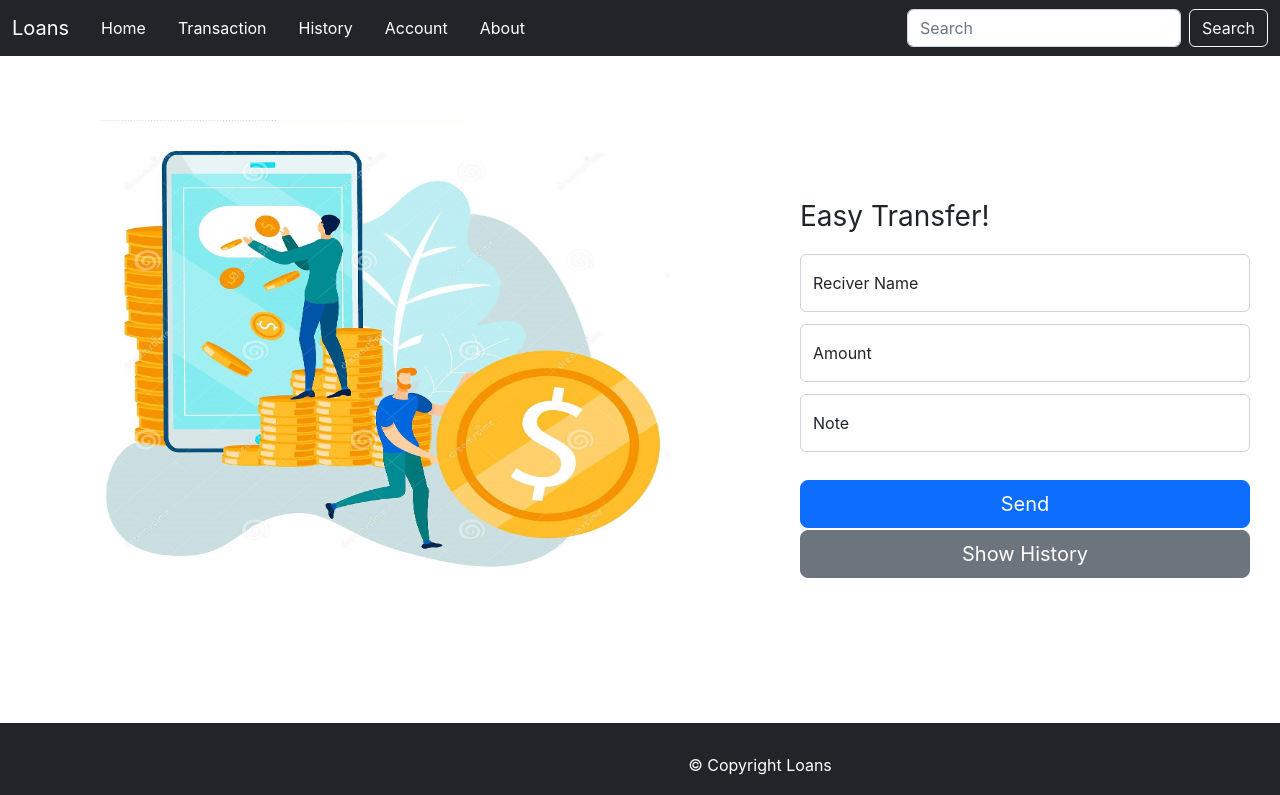
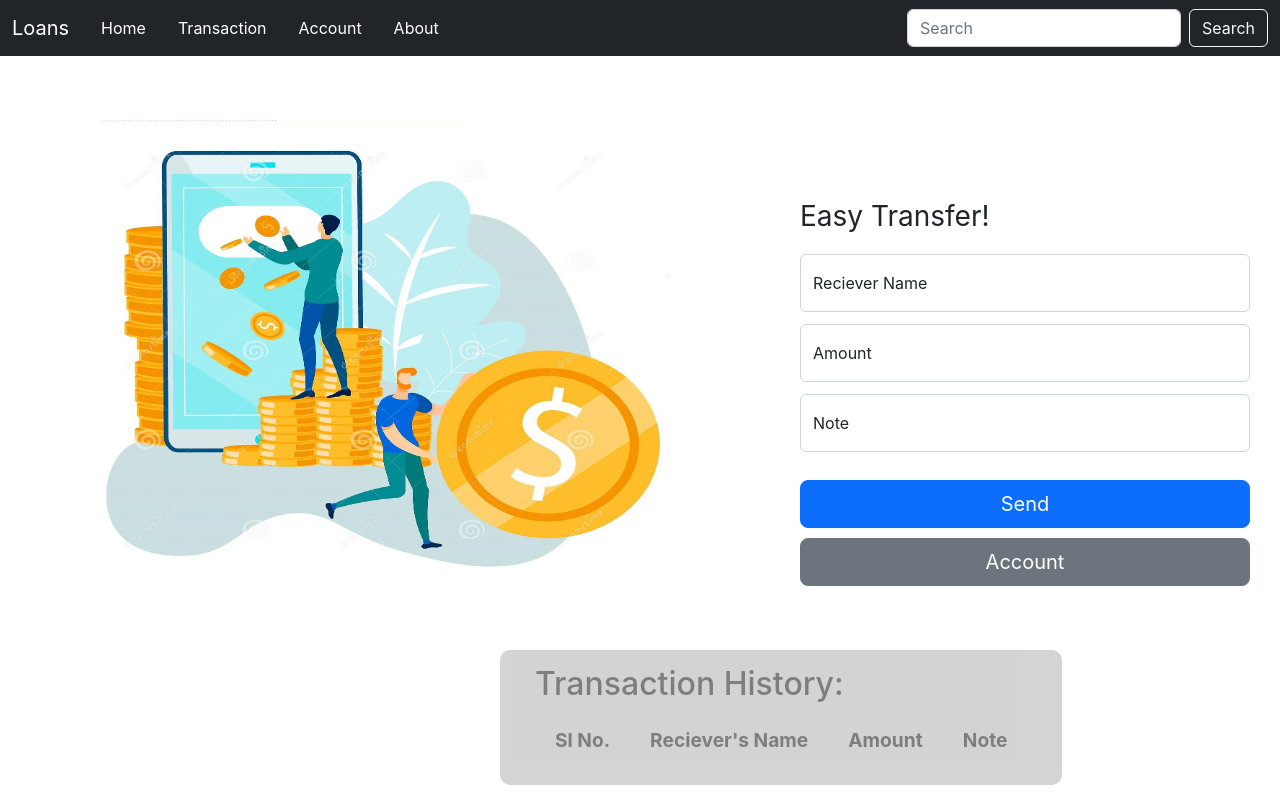
Before and after one commit to Midnight-thinker/banking, a React (Create React App) app: page /transfer in a window 1280 px wide. Shown: the top 795 px of the page. Built offline with nearby package versions, Linux system fonts and the light colour scheme.

Commit message:
ninth change

```diff
--- a/src/App.css
+++ b/src/App.css
@@ -1,6 +1,6 @@
 
 .bg{
-    height: 713px;
+    height: 1013px;
     width: 1530px;
     opacity: 0.5;
 }
@@ -85,7 +85,7 @@
 
 .lists{
     position: absolute;
-    top: 200px;
+    top: 650px;
     left: 500px;
     background-color: darkgray;
     border-radius: 10px;
@@ -111,8 +111,8 @@ td{
     height: 110px;
     color: white;
     position: absolute;
-    top: 723px;
-    width:1520px;
+    top: 1023px;
+    width:1540px;
 
 }
 
@@ -128,7 +128,7 @@ i{
 
 .card{
     position: absolute;
-    top: 160px;
+    top: 200px;
     left: 900px;
 }
 
@@ -140,6 +140,8 @@ i{
 .cardbg{
     height: 600px;
     width: 850px;
+    position: absolute;
+    top:180px;
 }
 
 span{
@@ -228,3 +230,15 @@ span{
     left: 650px;
     top: 300px;
   }
+
+  .about-2{
+    position: absolute;
+    left: 650px;
+    top: 500px;
+  }
+
+  .aboutimg{
+    position: absolute;
+    left: 50px;
+    top: 250px;
+  }
--- a/src/App.js
+++ b/src/App.js
@@ -1,8 +1,8 @@
+import { useState } from 'react';
 import './App.css';
 import Navbar from './components/Navbar';
 import Home from './components/Home';
 import Transfer from './components/Transfer';
-import History from './components/History';
 import Footer from './components/Footer';
 import Account from './components/Account';
 
@@ -14,6 +14,9 @@ import {
 import About from './components/About';
 
 function App() {
+
+
+
   return (
     <>
 
@@ -23,9 +26,8 @@ function App() {
 
     <Routes>
     <Route exact path="/home" element={ <Home /> } />
-    <Route exact path="/transfer" element={ <Transfer /> } />
+    <Route exact path="/transfer" element={ <Transfer/> } />
 
-    <Route exact path="/history" element={ <History /> } />
     <Route exact path="/account" element={ <Account /> } />
     <Route exact path="/about" element={ <About /> } />
     </Routes>
--- a/src/components/About.jsx
+++ b/src/components/About.jsx
@@ -5,13 +5,22 @@ function About() {
   return (
     <>
     <div>
-    <img src={account} alt="img"  style={{width : "550px" , height: "550px" }} />
+    <img src={account} alt="img" className='aboutimg'  style={{width : "550px" , height: "550px" }} />
     </div>
     <div class="card about" style={{width : "550px"}}>
     <div class="card-body">
         <h5 class="card-title">About Us</h5>
         <p class="card-text">Hello ! This is Debasmita chakraborty! Creator of this project !
-        Task 1 of internship at The Spark Foundation! This project made using tech stack like HTML , CSS , BootStrap , React Js , Javascript.</p>
+        Task 1 of internship at The Spark Foundation! This project made using tech stack like HTML , CSS , BootStrap , Jsx , React Js , Javascript.</p>
+    </div>
+    </div>
+    <div class="card about-2" style={{width : "550px"}}>
+    <div class="card-body">
+        <h5 class="card-title">More about us!</h5>
+        <p class="card-text">Debasmita is a React developer with a career goal to be a successful passionate Full stack Devoloper!
+        Her acquired knowledge starts from HTML and extends upto MongoDB which belongs Node.js , express js , MongoDB , Restful API ,
+         react , redux . She has multiple projects like Spotify Clone-made using HTML , CSS , Javascript , TextUtils - A text editing Website
+         made using HTML , CSS , React , Javascript , Ecommerce Website -made using HTML , CSS , BootStrap , react , Javascript  </p>
     </div>
     </div>
     </>
--- a/src/components/Account.jsx
+++ b/src/components/Account.jsx
@@ -7,12 +7,14 @@ function Account() {
   return (
     <div>
     <img className="cardbg" src={bg} alt='bg.jpg'></img>
-        <div class="card" style={{width: "350px" , height: "500px"}}>
+        <div class="card" style={{width: "350px" , height: "600px"}}>
             <img src={img} class="card-img-top" alt="Profile" />
             <div class="card-body">
                 <h5 class="card-title" style={{fontWeight: "bolder",paddingBottom: "20px"}}>Account Details:</h5>
                 <p class="card-text"><span>Balance:</span> 50,0000</p>
                 <p class="card-text"><span>Name:</span> Debasmita Chakraborty</p>
+                <p class="card-text"><span>Account No:</span> 6780993389940 </p>
+                <p class="card-text"><span>Phone No:</span> +123 456 789 </p>
             </div>
 
         </div>
--- a/src/components/History.jsx
+++ /dev/null
@@ -1,54 +0,0 @@
-import React from 'react';
-import img from '../images/history.jpg';
-
-function history() {
-  return (
-    <div style={{ background: "-webkit-gradient(linear, left top, right top, from(#000), color-stop(100%, #000), color-stop(100%, #fff))"}}>
-    <img className='hist' src={img}></img>
-
-    <div className='lists'>
-    <h2>Transaction History:</h2>
-    <table>
-        <tr>
-        <th>Sl No.</th>
-            <th>Reciever Name</th>
-            <th>Amount </th>
-            <th>Date</th>
-        </tr>
-        <tr>
-            <td>1</td>
-            <td>Alfreds</td>
-            <td>5000</td>
-            <td>01.01.2021</td>
-        </tr>
-        <tr>
-        <td>2</td>
-            <td>Henry</td>
-            <td>4000</td>
-            <td>20.02.2020</td>
-        </tr>
-        <tr>
-        <td>3</td>
-            <td>Peter</td>
-            <td>10,000</td>
-            <td>30.02.2010</td>
-        </tr>
-        <tr>
-        <td>4</td>
-            <td>Harry</td>
-            <td>10,000</td>
-            <td>30.02.2010</td>
-        </tr>
-        <tr>
-        <td>5</td>
-            <td>Piu</td>
-            <td>7,000</td>
-            <td>30.02.2015</td>
-        </tr>
-    </table>
-    </div>
-    </div>
-  )
-}
-
-export default history
--- a/src/components/Navbar.jsx
+++ b/src/components/Navbar.jsx
@@ -19,9 +19,7 @@ function Navbar() {
           <Link class="nav-link active mx-2" to="/transfer">Transaction
           </Link>
         </li>
-        <li class="nav-item">
-          <Link class="nav-link active mx-2" to="/history">History</Link>
-        </li>
+
         <li class="nav-item">
           <Link class="nav-link active mx-2" to="/account">Account</Link>
         </li>
--- /dev/null
+++ b/src/components/Table.jsx
@@ -0,0 +1,16 @@
+import React from 'react'
+
+function Table(props) {
+  return (
+    <>
+       <tr>
+        <td>{props.id}</td>
+            <td>{props.recieverName}</td>
+            <td>{props.amount}</td>
+            <td>{props.note}</td>
+        </tr>
+    </>
+  )
+}
+
+export default Table
--- a/src/components/Transfer.jsx
+++ b/src/components/Transfer.jsx
@@ -1,10 +1,46 @@
 import React, { useState } from 'react';
 import img from '../images/transfer.jpg'
+import { Link } from "react-router-dom";
 import Modal from './Modal';
-import { Link } from "react-router-dom";
+import Table from './Table';
+
+function Transfer(props) {
+  const [val, setVal] = useState([]);
+  const [value , setValue]=useState({
+    recieverName:"",
+    amount:"",
+    note:"",
+  })
+
+  function addValue(newVal) {
+    setVal(prevVal => {
+      return [...prevVal, newVal];
+    });
+    //console.log(setVal)
+  }
 
 
-function Transfer() {
+  function handleClick(event){
+   //console.log(event.target.value)
+   const { name, value } = event.target;
+   setValue(prevValue => {
+    return {
+      ...prevValue,
+      [name]: value
+    };
+  })
+  }
+
+
+  function submitValue(event) {
+    addValue(value);
+    setValue({
+      recieverName:"",
+      amount:"",
+      note:""
+    });
+
+  }
 
   const [modalOpen, setModalOpen] = useState(false);
 
@@ -17,33 +53,58 @@ function Transfer() {
         <h1 class="h3 mb-3 fw-normal">Easy Transfer!</h1>
 
         <div class="form-floating my-1">
-        <input type="text" class="form-control" id="floatingInput" placeholder="name@example.com" />
-        <label for="floatingInput">Reciver Name</label>
+        <input type="text" class="form-control" name="recieverName" autoComplete='off' value={value.recieverName} id="recieverName" onChange={handleClick} placeholder="Reciever Name" />
+        <label for="recieverName">Reciever Name</label>
         </div>
         <div class="form-floating two my-1">
-        <input type="text" class="form-control" id="floatingPassword" placeholder="Password" />
-        <label for="floatingPassword">Amount</label>
+        <input type="text" class="form-control" name="amount" autoComplete='off' value={value.amount} onChange={handleClick} id="amount" placeholder="Amount" />
+        <label for="amount">Amount</label>
         </div>
         <div class="form-floating three my-1">
-        <input type="text" class="form-control" id="floatingPassword" placeholder="Password" />
-        <label for="floatingPassword">Note</label>
+        <input type="text" class="form-control" name='note' value={value.note} onChange={handleClick} id="note" placeholder="Note" />
+        <label for="note">Note</label>
         </div>
         <button onClick={(event) => {
           event.preventDefault();
           setModalOpen(true);
+          submitValue();
         }}  class="openModalBtn btn btn-lg btn-primary post" type="submit">Send</button>
-
-
-        <Link to="/history">
-        <button className='btn btn-lg btn-secondary post2'>Show History</button>
-        </Link>
+        <Link to="/account">
+      <button className='btn btn-lg btn-secondary post2 my-2'>Account </button>
+      </Link>
     </form>
 
     </div>
+    <div >
+    <div className='lists'>
+    <h2>Transaction History:</h2>
+    <table>
+    <tr>
+    <th>Sl No.</th>
+    <th>Reciever's Name</th>
+    <th>Amount </th>
+    <th>Note</th>
+  </tr>
+        {/* <Table key="1" id="1" recieverName="Piu" amount="10,000" date="12.02.19" /> */}
+        {val.map((item, index) => {
+         return (
+          <Table key={index}
+          id={index+1}
+          recieverName={item.recieverName}
+          amount={item.amount}
+          note={item.note}
+          />
+
+        );
+       })}
+    </table>
+    </div>
+    </div>
+
     {modalOpen && <Modal setOpenModal={setModalOpen} />}
+
     </>
   )
 }
-//setShowModal={setShowModal}
+
 export default Transfer
-//closeModal={setShowModal}
```
